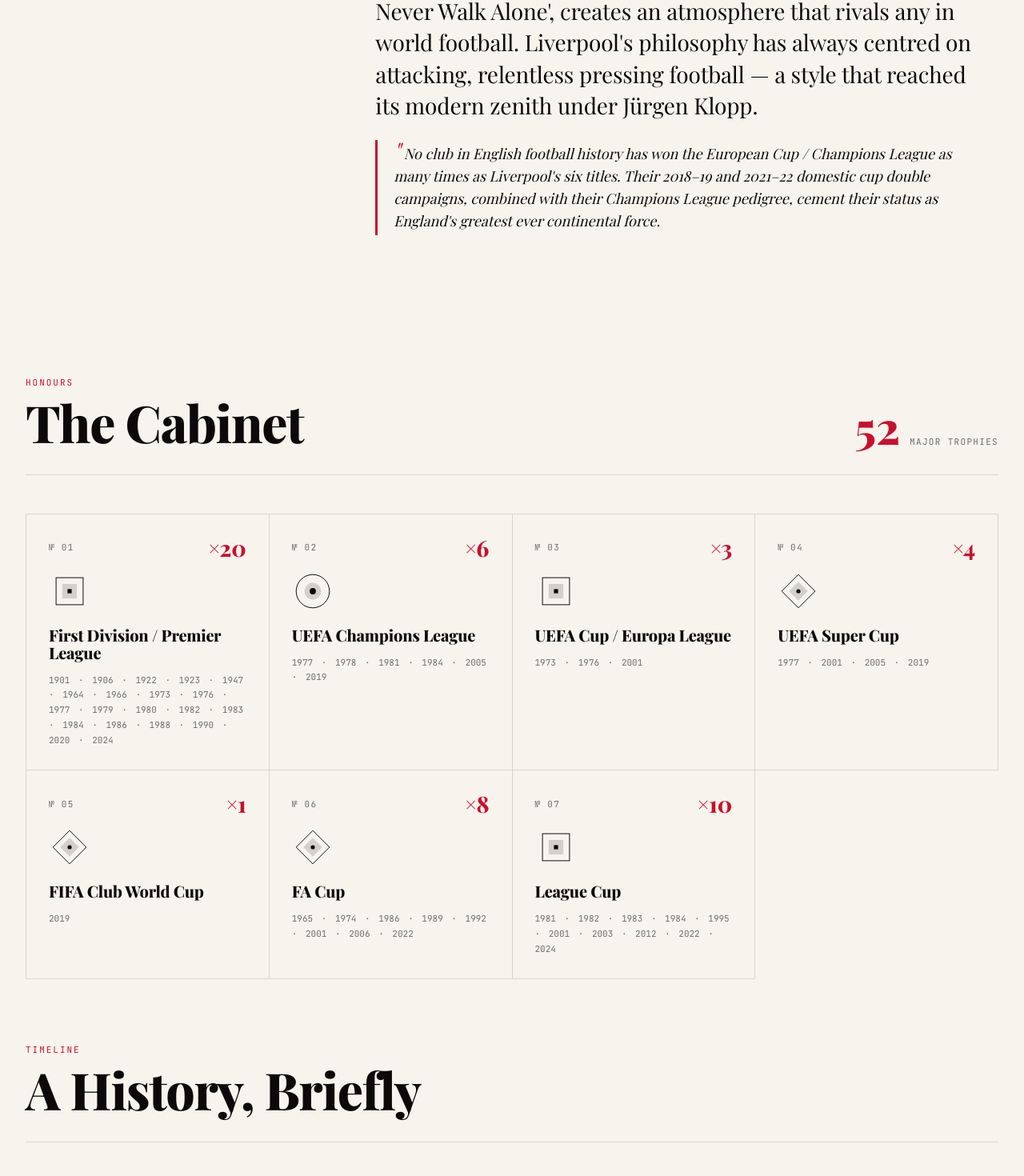
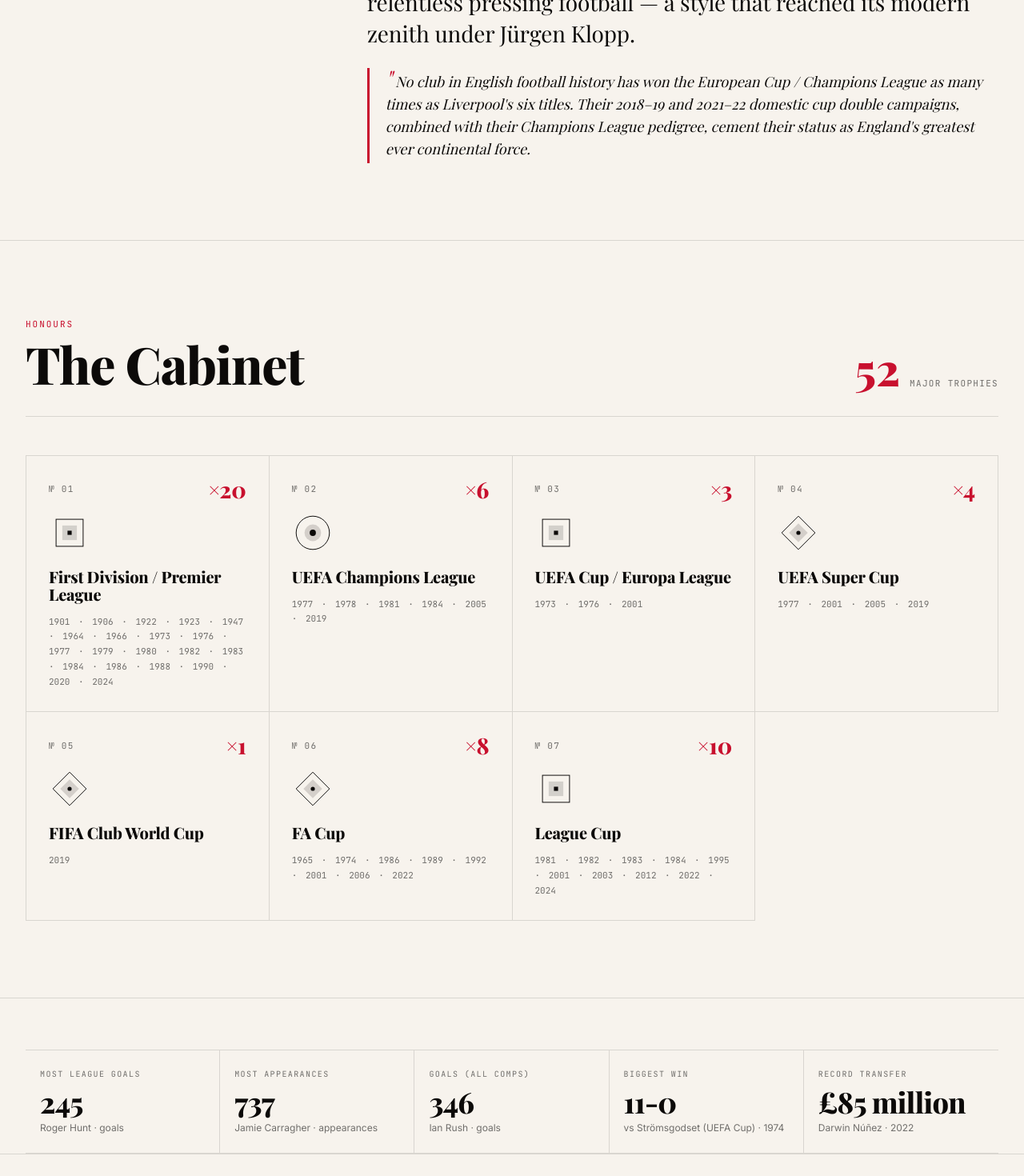
Before and after one commit to Sachiuuu/History-of-Futibola, a Next.js app: page /clubs/liverpool in a window 1280 px wide. Shown: the part 1142-2612 px from the top of the page at 80% size. Built offline with nearby package versions, Linux system fonts and the light colour scheme; a web font is replaced by a local one.

Commit message:
Updated club page layout to editorial structure with rule-bands, section IDs, and records strip

```diff
--- a/src/app/clubs/[clubId]/page.tsx
+++ b/src/app/clubs/[clubId]/page.tsx
@@ -9,13 +9,12 @@
 import Navbar from '@/components/layout/Navbar'
 import Footer from '@/components/layout/Footer'
 import ClubHero from '@/components/club/ClubHero'
-import ClubMeta from '@/components/club/ClubMeta'
 import ClubDescription from '@/components/club/ClubDescription'
+import ClubRecords from '@/components/club/ClubRecords'
+import TrophyDisplay from '@/components/club/TrophyDisplay'
 import HistoricalTimeline from '@/components/club/HistoricalTimeline'
-import TrophyDisplay from '@/components/club/TrophyDisplay'
 import SeasonSection from '@/components/club/SeasonSection'
 import LegendsSection from '@/components/club/LegendsSection'
-import ClubRecords from '@/components/club/ClubRecords'
 
 interface PageProps {
   params: Promise<{ clubId: string }>
@@ -48,27 +47,51 @@
     })
   )
 
+  const leagueName = club.leagueId
+    .replace(/-/g, ' ')
+    .replace(/\b\w/g, (c: string) => c.toUpperCase())
+
   return (
     <PageWrapper theme={club.theme}>
-      <Navbar clubName={club.name} leagueName="Premier League" leagueId={club.leagueId} />
+      <Navbar clubName={club.name} leagueName={leagueName} leagueId={club.leagueId} />
 
+      {/* Hero — full bleed, no container padding */}
       <ClubHero club={club} />
 
-      <main className="max-w-7xl mx-auto px-4 sm:px-6 lg:px-8 pt-10 pb-20 space-y-20">
-        <div>
-          <ClubMeta club={club} />
-          <ClubDescription club={club} />
+      {/* Editorial intro: description + records strip */}
+      <ClubDescription club={club} />
+      <div className="rule-band" />
+
+      {/* Main content sections */}
+      <main>
+        {/* Trophies */}
+        <div style={{ maxWidth: 1280, margin: '0 auto', padding: '96px 32px' }}>
+          <TrophyDisplay trophies={club.trophies} />
         </div>
+        <div className="rule-band" />
 
-        <TrophyDisplay trophies={club.trophies} />
+        {/* Records strip — lives inside editorial section padding */}
+        <div style={{ maxWidth: 1280, margin: '0 auto', padding: '0 32px' }}>
+          <ClubRecords records={club.records} />
+        </div>
+        <div className="rule-band" style={{ marginTop: 0 }} />
 
-        <HistoricalTimeline events={club.historicalTimeline} />
+        {/* History */}
+        <div style={{ maxWidth: 1280, margin: '0 auto', padding: '96px 32px' }}>
+          <HistoricalTimeline events={club.historicalTimeline} />
+        </div>
+        <div className="rule-band" />
 
-        <SeasonSection availableSeasons={club.availableSeasons} seasonsData={seasonsData} />
+        {/* Seasons */}
+        <div style={{ maxWidth: 1280, margin: '0 auto', padding: '96px 32px' }}>
+          <SeasonSection availableSeasons={club.availableSeasons} seasonsData={seasonsData} />
+        </div>
+        <div className="rule-band" />
 
-        <LegendsSection legends={club.legends} />
-
-        <ClubRecords records={club.records} />
+        {/* Legends */}
+        <div style={{ maxWidth: 1280, margin: '0 auto', padding: '96px 32px' }}>
+          <LegendsSection legends={club.legends} />
+        </div>
       </main>
 
       <Footer />
```
